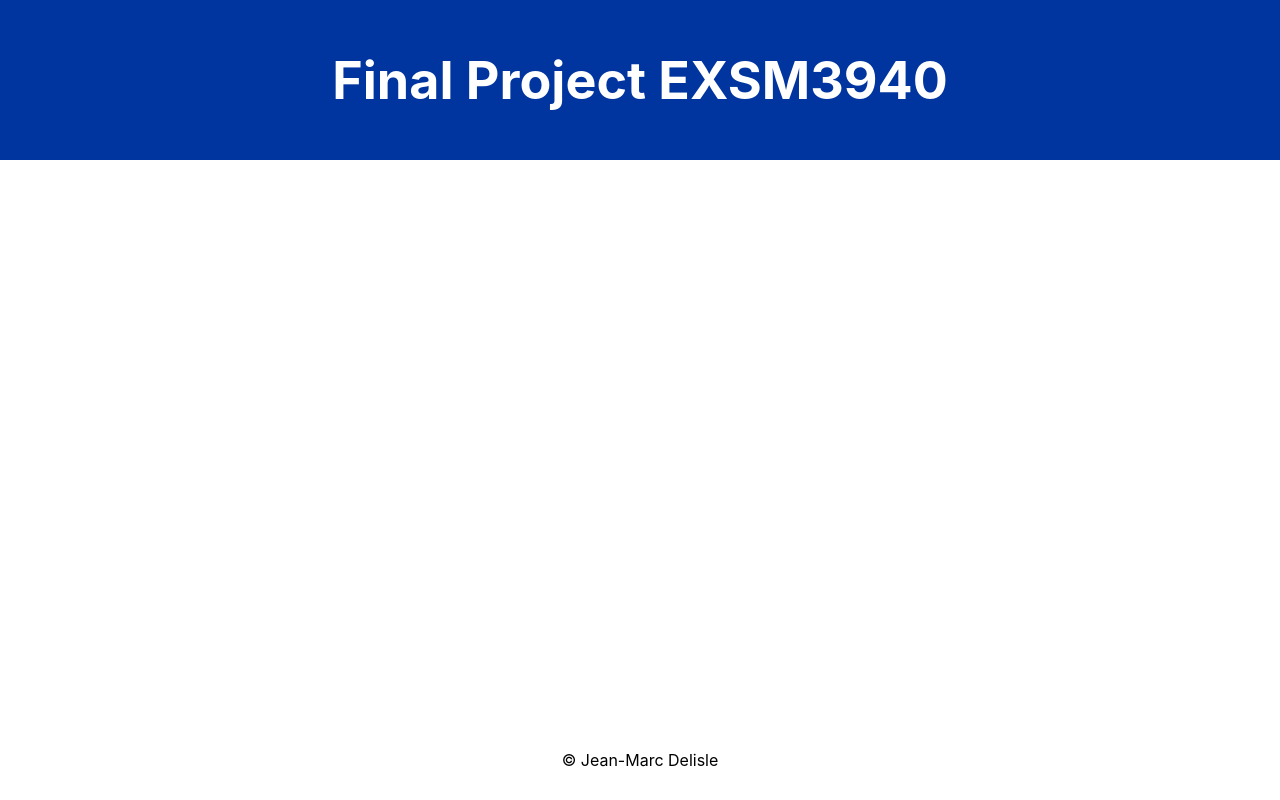
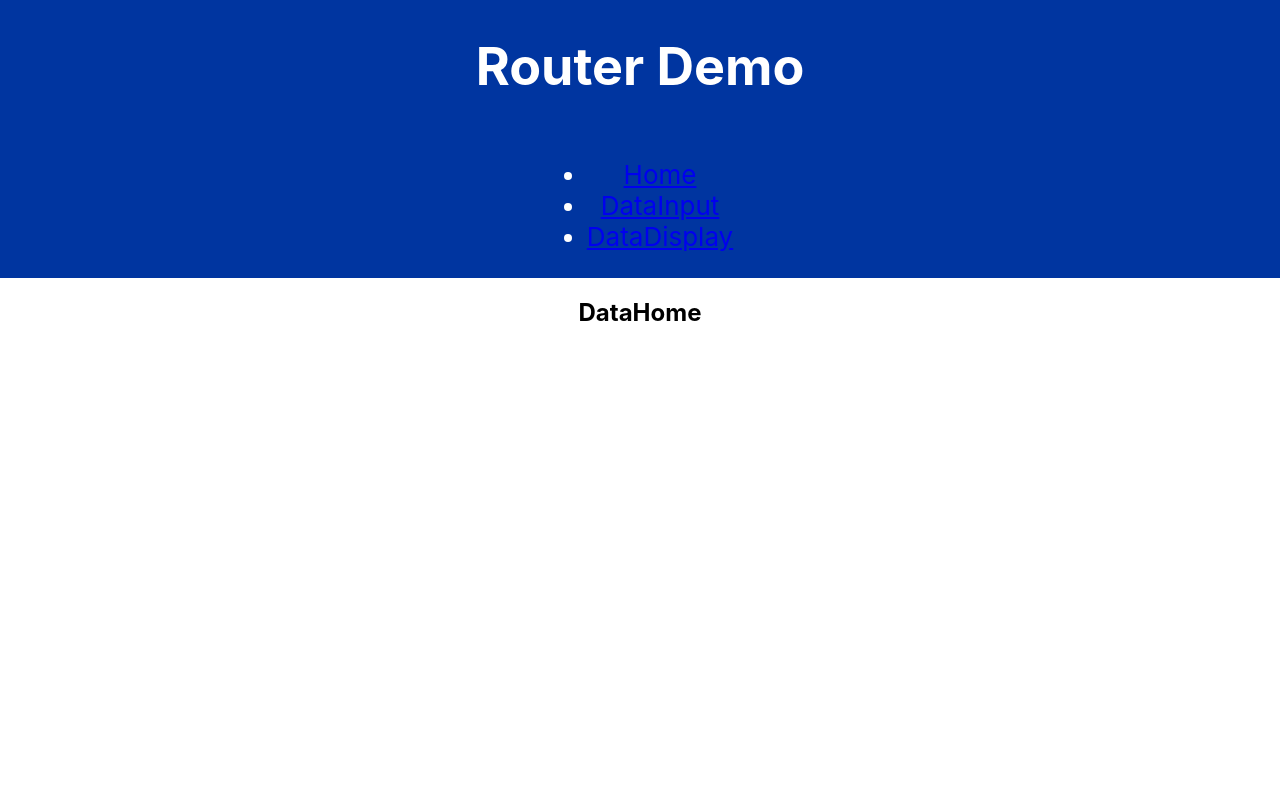
Before and after one commit to JMDelisle/Exsm3940, a React (Create React App) app in the folder finalproject3940/: page / in a window 1280 px wide. Built offline with nearby package versions, Linux system fonts and the light colour scheme.

Commit message:
Trying to solve the error on the browsers;

```diff
--- a/finalproject3940/package.json
+++ b/finalproject3940/package.json
@@ -8,6 +8,7 @@
     "@testing-library/user-event": "^13.5.0",
     "react": "^18.1.0",
     "react-dom": "^18.1.0",
+    "react-router-dom": "^6.3.0",
     "react-scripts": "5.0.1",
     "restore": "^0.3.0",
     "web-vitals": "^2.1.4"
--- a/finalproject3940/src/App.js
+++ b/finalproject3940/src/App.js
@@ -1,15 +1,29 @@
-import logo from './logo.svg';
 import './App.css';
+import DataHome from './pages/DataHome';
+import DataInput from './pages/DataInput';
+import DataDisplay from './pages/DataDisplay';
+import { Routes, Link, Route } from 'react-router-dom';
 
 function App() {
   return (
     <div className="App">
       <header className="App-header">
-        <h1>Final Project EXSM3940</h1>
+        <h1>Router Demo</h1>
+        <nav>
+          <ul>
+            <li><Link to="/">Home</Link></li>
+            <li><Link to="/datainput">DataInput</Link></li>
+            <li><Link to="/datadisplay">DataDisplay</Link></li>
+          </ul>
+        </nav>
       </header>
-
-
-      <footer className='Footer'>© Jean-Marc Delisle</footer>
+      <main>
+        <Routes>
+          <Route path="/" element={<DataHome />} />
+          <Route path="/info" element={<DataInput />} />
+          <Route path="/info" element={<DataDisplay />} />
+        </Routes>
+      </main>
     </div>
   );
 }
--- a/finalproject3940/src/index.js
+++ b/finalproject3940/src/index.js
@@ -3,11 +3,14 @@ import ReactDOM from 'react-dom/client';
 import './index.css';
 import App from './App';
 import reportWebVitals from './reportWebVitals';
+import { BrowserRouter } from 'react-router-dom';
 
 const root = ReactDOM.createRoot(document.getElementById('root'));
 root.render(
   <React.StrictMode>
-    <App />
+    <BrowserRouter>
+      <App />
+    </BrowserRouter>
   </React.StrictMode>
 );
 
--- /dev/null
+++ b/finalproject3940/src/pages/DataDisplay.js
@@ -0,0 +1,13 @@
+import React, { Component } from 'react';
+
+class DataDisplay extends Component {
+    render() {
+        return (
+            <div>
+                <h2>DataDisplay</h2>
+            </div>
+        );
+    }
+}
+
+export default DataDisplay;
--- /dev/null
+++ b/finalproject3940/src/pages/DataHome.js
@@ -0,0 +1,13 @@
+import React, { Component } from 'react';
+
+class DataHome extends Component {
+    render() {
+        return (
+            <div>
+                <h2>DataHome</h2>
+            </div>
+        );
+    }
+}
+
+export default DataHome;
--- /dev/null
+++ b/finalproject3940/src/pages/DataInput.js
@@ -0,0 +1,13 @@
+import React, { Component } from 'react';
+
+class DataInput extends Component {
+    render() {
+        return (
+            <div>
+                <h2>DataInput</h2>
+            </div>
+        );
+    }
+}
+
+export default DataInput;
```
